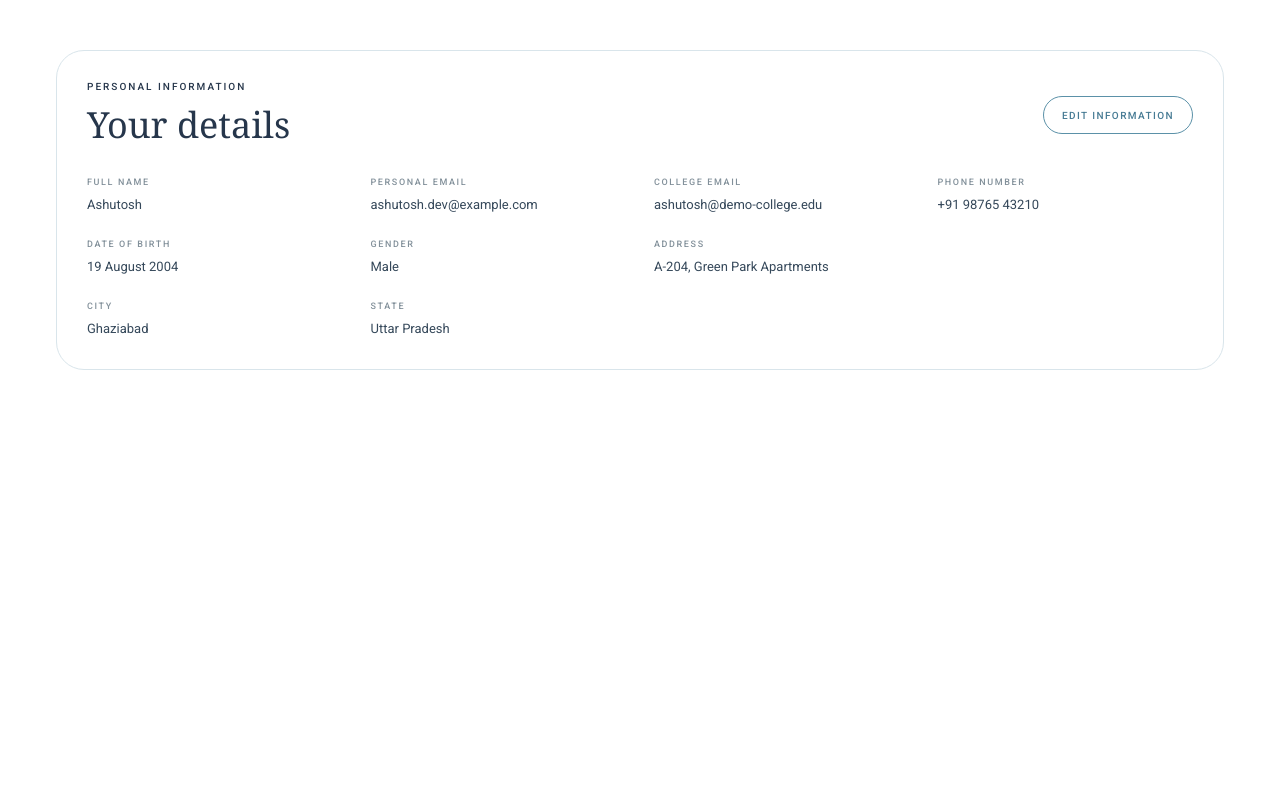
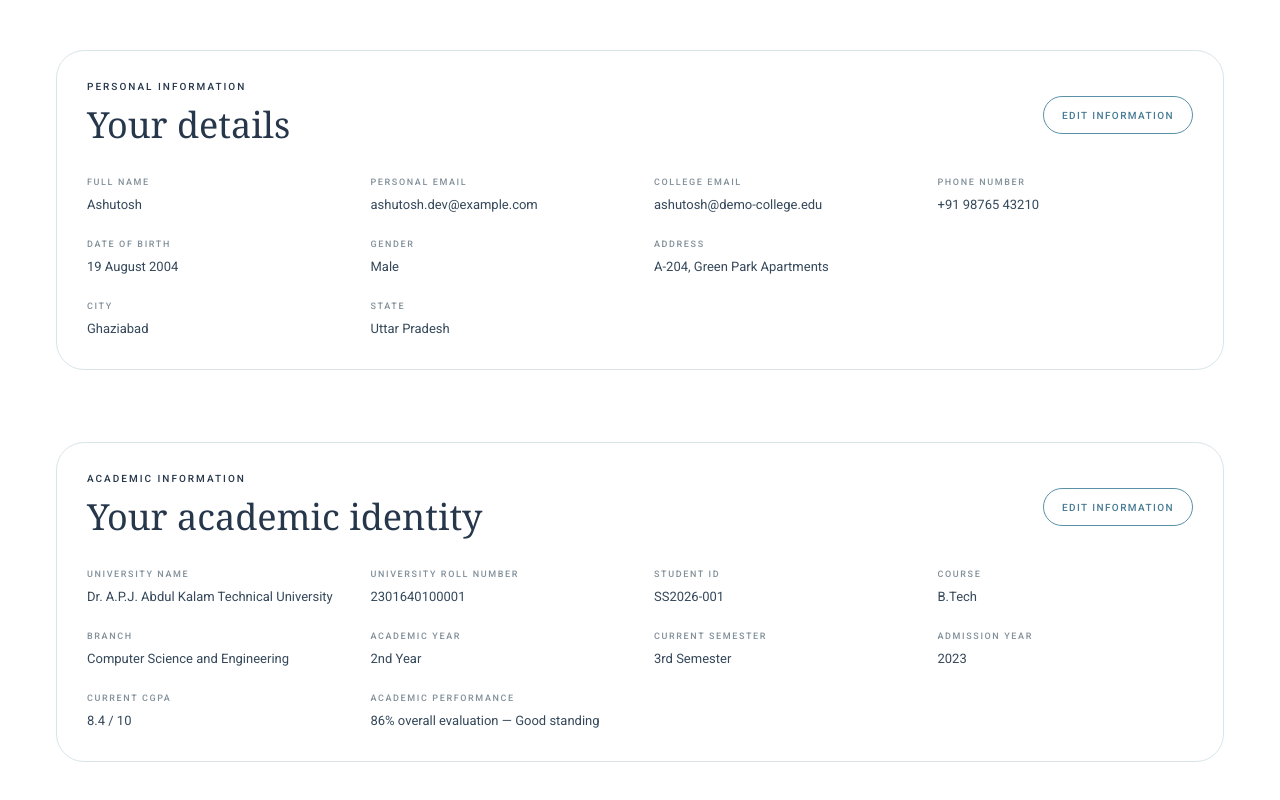
Before and after one commit to anushkamishra0619-collab/Bdtech, a React (Vite) app in the folder societyselect/: page /student/profile in a window 1280 px wide. Shown: the part 727-1527 px from the top of the page. Before the commit the page ends 1169 px from the top, so only its background shows below. Built offline with nearby package versions, Linux system fonts and the light colour scheme; no server answers.

Commit message:
academic info

```diff
--- a/societyselect/src/data/studentProfileData.js
+++ b/societyselect/src/data/studentProfileData.js
@@ -22,6 +22,19 @@ export const personalInformationData = {
   state: "Uttar Pradesh",
 };
 
+export const academicInformationData = {
+  universityName: "Dr. A.P.J. Abdul Kalam Technical University",
+  universityRollNumber: "2301640100001",
+  studentId: "SS2026-001",
+  course: "B.Tech",
+  branch: "Computer Science and Engineering",
+  academicYear: "2nd Year",
+  currentSemester: "3rd Semester",
+  admissionYear: "2023",
+  currentCgpa: "8.4",
+  academicPerformance: "86% overall evaluation — Good standing",
+};
+
 export const profileCompletionData = {
   percentage: 85,
   completedSections: [
--- a/societyselect/src/pages/student/StudentProfile.jsx
+++ b/societyselect/src/pages/student/StudentProfile.jsx
@@ -1,5 +1,6 @@
 import { useState } from "react";
 import {
+  academicInformationData,
   personalInformationData,
   profileCompletionData,
   studentData,
@@ -16,6 +17,27 @@ const personalInformationFields = [
   { key: "address", label: "Address", type: "textarea", isWide: true },
   { key: "city", label: "City", type: "text" },
   { key: "state", label: "State", type: "text" },
+];
+
+const academicInformationFields = [
+  { key: "universityName", label: "University Name", type: "text" },
+  { key: "universityRollNumber", label: "University Roll Number", type: "text" },
+  { key: "studentId", label: "Student ID", type: "text" },
+  { key: "course", label: "Course", type: "text" },
+  { key: "branch", label: "Branch", type: "text" },
+  { key: "academicYear", label: "Academic Year", type: "text" },
+  { key: "currentSemester", label: "Current Semester", type: "text" },
+  { key: "admissionYear", label: "Admission Year", type: "number" },
+  {
+    key: "currentCgpa",
+    label: "Current CGPA",
+    type: "number",
+    min: "0",
+    max: "10",
+    step: "0.01",
+    suffix: " / 10",
+  },
+  { key: "academicPerformance", label: "Academic Performance", type: "text" },
 ];
 
 const validatePersonalInformation = (information) => {
@@ -51,6 +73,14 @@ const StudentProfile = () => {
   );
   const [isEditingInformation, setIsEditingInformation] = useState(false);
   const [informationErrors, setInformationErrors] = useState({});
+  const [academicInformation, setAcademicInformation] = useState(
+    academicInformationData,
+  );
+  const [academicInformationDraft, setAcademicInformationDraft] = useState(
+    academicInformationData,
+  );
+  const [isEditingAcademicInformation, setIsEditingAcademicInformation] =
+    useState(false);
 
   const closeMenu = () => setIsMenuOpen(false);
 
@@ -91,6 +121,30 @@ const StudentProfile = () => {
     setInformationDraft({ ...personalInformation });
     setInformationErrors({});
     setIsEditingInformation(false);
+  };
+
+  const startEditingAcademicInformation = () => {
+    setAcademicInformationDraft({ ...academicInformation });
+    setIsEditingAcademicInformation(true);
+  };
+
+  const handleAcademicInformationChange = (event) => {
+    const { name, value } = event.target;
+    setAcademicInformationDraft((currentDraft) => ({
+      ...currentDraft,
+      [name]: value,
+    }));
+  };
+
+  const saveAcademicInformation = (event) => {
+    event.preventDefault();
+    setAcademicInformation({ ...academicInformationDraft });
+    setIsEditingAcademicInformation(false);
+  };
+
+  const cancelAcademicInformationEdit = () => {
+    setAcademicInformationDraft({ ...academicInformation });
+    setIsEditingAcademicInformation(false);
   };
 
   const formatDateOfBirth = (dateOfBirth) => {
@@ -376,6 +430,89 @@ const StudentProfile = () => {
           </div>
         </form>
       </section>
+
+      <section
+        className="profile-information"
+        aria-labelledby="academic-information-title"
+      >
+        <form
+          onSubmit={saveAcademicInformation}
+          noValidate
+        >
+          <div className="profile-information-heading">
+            <div>
+              <p className="profile-information-eyebrow">
+                Academic information
+              </p>
+              <h2 id="academic-information-title">Your academic identity</h2>
+            </div>
+            {isEditingAcademicInformation ? (
+              <div className="profile-information-actions">
+                <button className="profile-information-action" type="submit">
+                  Save Changes
+                </button>
+                <button
+                  className="profile-information-action is-secondary"
+                  type="button"
+                  onClick={cancelAcademicInformationEdit}
+                >
+                  Cancel
+                </button>
+              </div>
+            ) : (
+              <button
+                className="profile-information-action"
+                type="button"
+                onClick={startEditingAcademicInformation}
+              >
+                Edit Information
+              </button>
+            )}
+          </div>
+
+          <div className="profile-information-grid">
+            {academicInformationFields.map((field) => {
+              const value = isEditingAcademicInformation
+                ? academicInformationDraft[field.key]
+                : academicInformation[field.key];
+              const fieldId = `academic-information-${field.key}`;
+
+              return (
+                <div className="profile-information-field" key={field.key}>
+                  {isEditingAcademicInformation ? (
+                    <label
+                      className="profile-information-label"
+                      htmlFor={fieldId}
+                    >
+                      {field.label}
+                    </label>
+                  ) : (
+                    <p className="profile-information-label">{field.label}</p>
+                  )}
+                  {isEditingAcademicInformation ? (
+                    <input
+                      className="profile-information-control"
+                      id={fieldId}
+                      name={field.key}
+                      type={field.type}
+                      value={value}
+                      onChange={handleAcademicInformationChange}
+                      min={field.min}
+                      max={field.max}
+                      step={field.step}
+                    />
+                  ) : (
+                    <p className="profile-information-value">
+                      {value}
+                      {field.suffix || ""}
+                    </p>
+                  )}
+                </div>
+              );
+            })}
+          </div>
+        </form>
+      </section>
     </main>
   );
 };
```
